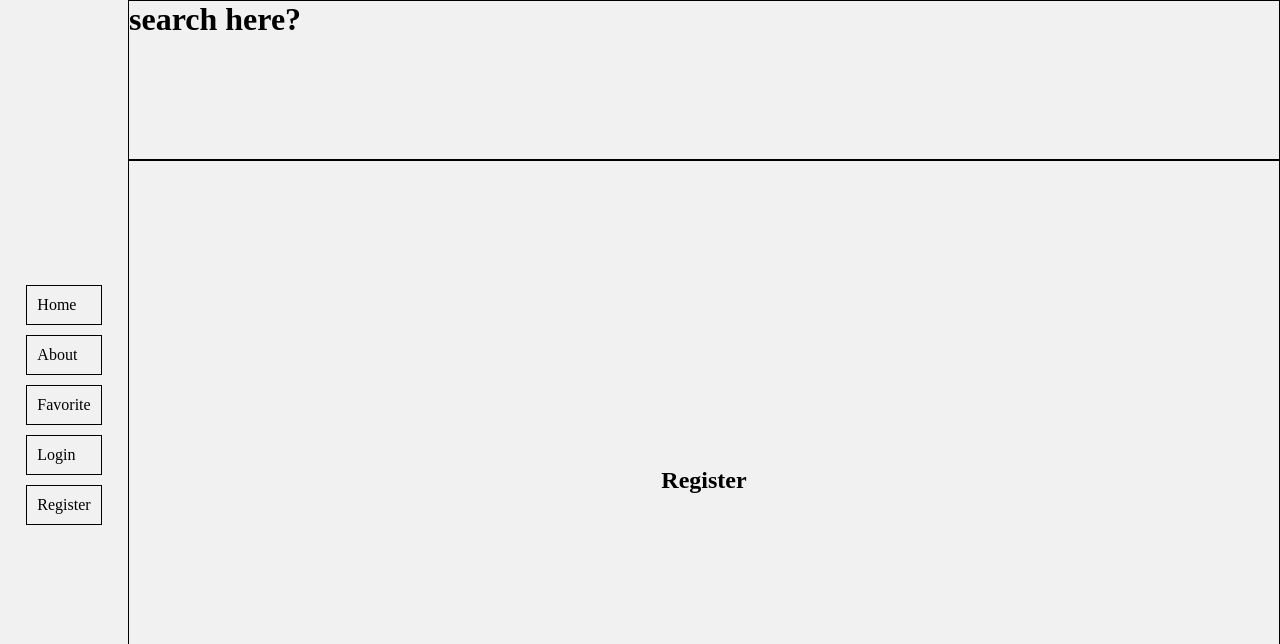
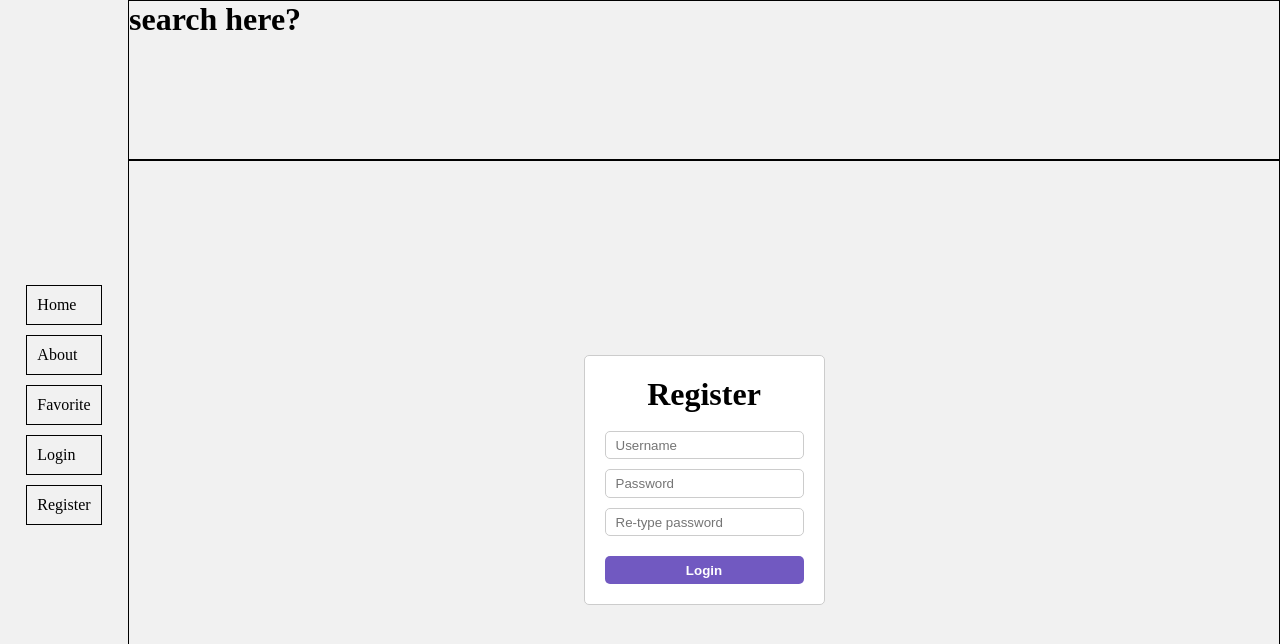
Before and after one commit to tpSpace/sale-scrapper, a React (Vite) app: page /register in a window 1280 px wide. Shown: the top 644 px of the page. Built offline with nearby package versions, Linux system fonts and the light colour scheme.

Commit message:
Complete register

```diff
--- a/src/App.css
+++ b/src/App.css
@@ -3,49 +3,3 @@
   padding: 0;
   box-sizing: border-box;
 }
-
-.container {
-  display: flex;
-  flex-direction: row;
-  width: 100%;
-  height: 100vh;
-}
-
-.navbar {
-  width: 10%;
-}
-.content {
-  width: 90%;
-}
-
-.navbar {
-  display: flex;
-  flex-direction: column;
-  align-items: center;
-  justify-content: center;
-  background-color: #f1f1f1;
-  min-width: 100px;
-}
-
-.content {
-  display: flex;
-  flex-direction: column;
-  background-color: #f1f1f1;
-}
-
-.searchbar {
-  width: 100%;
-  height: 20%;
-  background-color: #f1f1f1;
-  border: 1px solid black;
-}
-
-.item {
-  width: 100%;
-  height: 80%;
-  background-color: #f1f1f1;
-  border: 1px solid black;
-  display: flex;
-  align-items: center;
-  justify-content: center;
-}
--- /dev/null
+++ b/src/components/structure/index.css
@@ -0,0 +1,45 @@
+.container {
+    display: flex;
+    flex-direction: row;
+    width: 100%;
+    height: 100vh;
+  }
+
+  .navbar {
+    width: 10%;
+  }
+  .content {
+    width: 90%;
+  }
+
+  .navbar {
+    display: flex;
+    flex-direction: column;
+    align-items: center;
+    justify-content: center;
+    background-color: #f1f1f1;
+    min-width: 100px;
+  }
+
+  .content {
+    display: flex;
+    flex-direction: column;
+    background-color: #f1f1f1;
+  }
+
+  .searchbar {
+    width: 100%;
+    height: 20%;
+    background-color: #f1f1f1;
+    border: 1px solid black;
+  }
+
+  .item {
+    width: 100%;
+    height: 80%;
+    background-color: #f1f1f1;
+    border: 1px solid black;
+    display: flex;
+    align-items: center;
+    justify-content: center;
+  }
--- a/src/components/structure/structure.jsx
+++ b/src/components/structure/structure.jsx
@@ -1,6 +1,6 @@
 import SideBar from "../sidebar/sidebar"
 import PropTypes from 'prop-types'
-
+import './index.css'
 function Structure({children}) {
   return (
     <div className="container">
--- a/src/pages/login/login.jsx
+++ b/src/pages/login/login.jsx
@@ -14,14 +14,17 @@ function Login() {
         setUser({...user, [e.target.id]: e.target.value});
     }
 
-    const handleSubmit =async (e) => {
+    const handleSubmit = async (e) => {
         e.preventDefault();
+
         await axios.post("http://api.captechvn.com/login",user).then((res)=>{
-            console.log(res.status )
+            console.log(res )
+
             if (res.status === 200) {
+                console.log(e);
                 localStorage.setItem("token", res.data.token);
                 alert("You login successfully");
-                window.location.href = "/";
+                // window.location.href = "/";
             }
         }).catch((err)=>{
             console.error(err)
--- a/src/pages/register/register.jsx
+++ b/src/pages/register/register.jsx
@@ -1,11 +1,85 @@
 import Structure from '../../components/structure/structure'
+import axios from 'axios'
+// import './index.css';
+import { useState } from 'react';
 
 export default function Register() {
-  return (
-    <div>
+  const [user,setUser] = useState({
+    username: "",
+    password: "",
+});
+
+const handleUsernameChange = (e) => {
+  setUser({ ...user, username: e.target.value });
+};
+
+// Function to update the password in the user object
+const handlePasswordChange = (e) => {
+  setUser({ ...user, password: e.target.value });
+};
+const [retypePassword, setRetypePassword] = useState('');
+
+const onRetypePasswordChange = (e) => {
+    setRetypePassword(e.target.value);
+}
+
+const handleSubmit =async (e) => {
+    e.preventDefault();
+    console.log(user);
+    console.log(retypePassword)
+    if (user.password == retypePassword) {
+      await axios.post("http://api.captechvn.com/signup",user).then((res)=>{
+          console.log(res.status )
+          if (res.status === 200) {
+              // localStorage.setItem("token", res.data.token);
+              alert("You register successfully");
+              // window.location.href = "/";
+          }
+      }).catch((err)=>{
+          console.error(err)
+          alert("Account already exists")
+      })
+    } else {
+      alert("Password and retype password not match");
+    }
+}
+
+return (
+    <div >
         <Structure>
-            <h2>Register</h2>
+            <div className="login">
+                <div className="login-container">
+                    <form
+                        onSubmit={handleSubmit}
+                    >
+                        <h1>Register</h1>
+                        <br />
+                        <input
+                            id='username'
+                            type="text"
+                            placeholder="Username"
+                            onChange={(e) => handleUsernameChange(e)}
+                            required
+                        />
+                        <input
+                            id='password'
+                            type="password"
+                            placeholder="Password"
+                            onChange={(e) => handlePasswordChange(e)}
+                            required
+                        />
+                        <input
+                            id='retypePassword'
+                            type="password"
+                            placeholder="Re-type password"
+                            onChange={(e) => onRetypePasswordChange(e)}
+                            required
+                        />
+                        <button type="submit">Login</button>
+                    </form>
+                </div>
+            </div>
         </Structure>
     </div>
-  )
+)
 }
```
